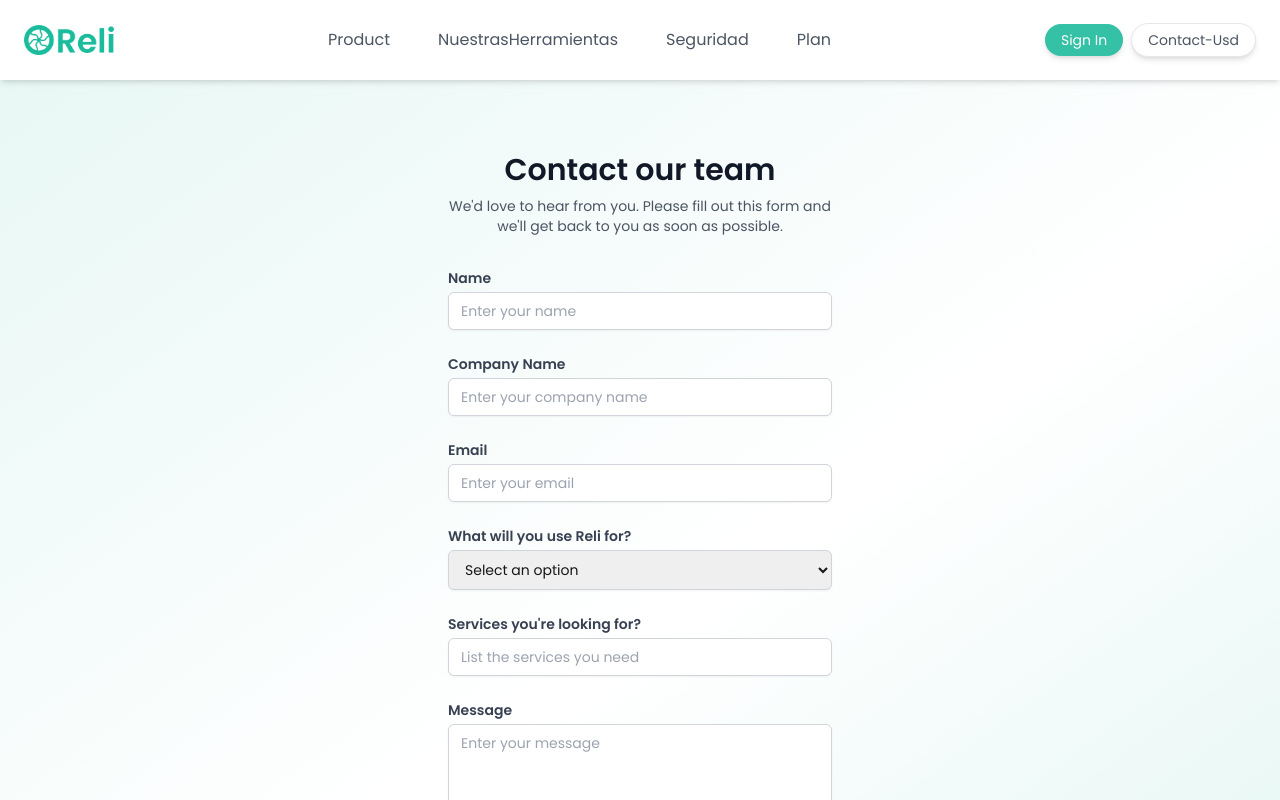
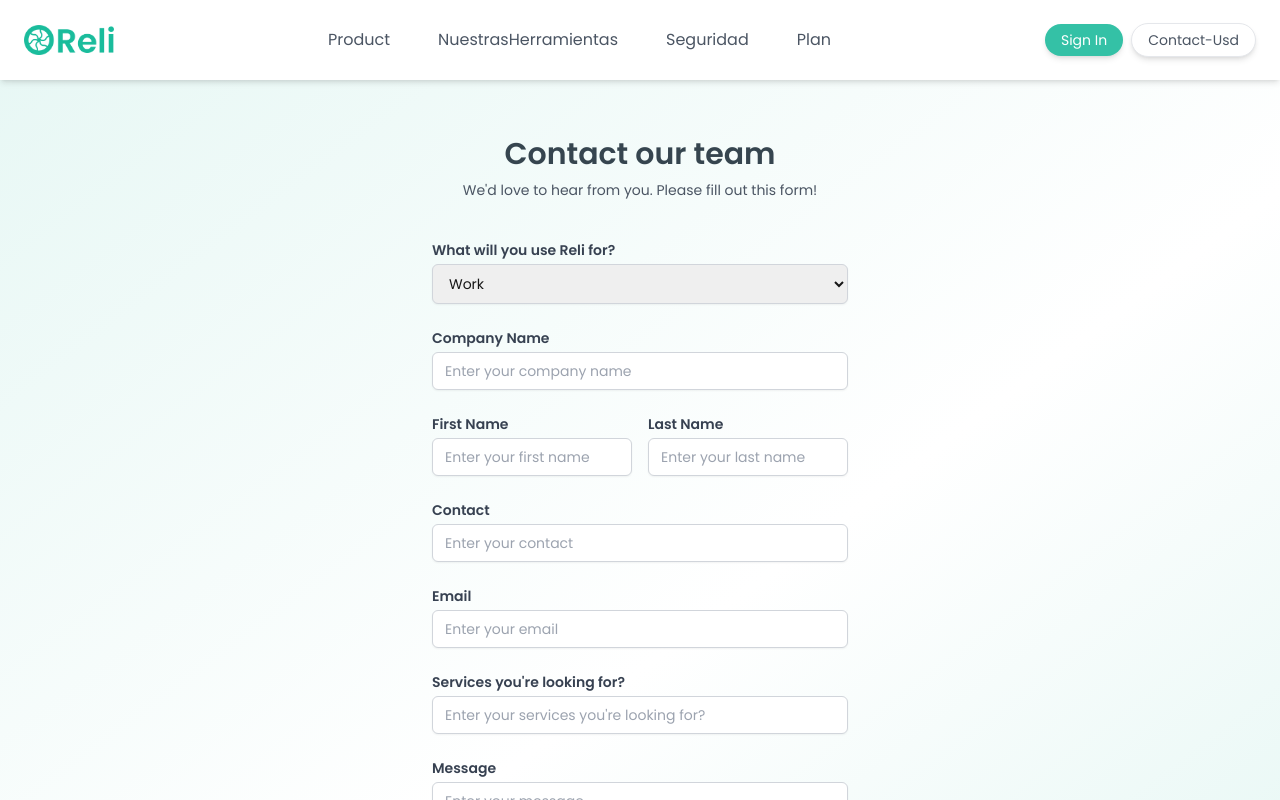
Before and after one commit to MexicaNFT/reliLanding, a Next.js app: page /contact in a window 1280 px wide. Shown: the top 800 px of the page. Built offline with nearby package versions, Linux system fonts and the light colour scheme.

Commit message:
"Refactor ContactForm component to use discriminated union schema with dynamic fields based on usage type"

```diff
--- a/src/app/contact/page.tsx
+++ b/src/app/contact/page.tsx
@@ -1,25 +1,55 @@
 "use client";
 import React, { useState, useEffect } from "react";
-import { useForm } from "react-hook-form";
+import { useForm, SubmitHandler } from "react-hook-form";
 import { zodResolver } from "@hookform/resolvers/zod";
 import * as z from "zod";
 
-const formSchema = z.object({
-  name: z.string().min(2, { message: "Name must be at least 2 characters." }),
-  companyName: z
+const baseSchema = z.object({
+  firstName: z
     .string()
-    .min(2, { message: "Company name must be at least 2 characters." }),
+    .min(2, { message: "First name must be at least 2 characters." }),
+  lastName: z
+    .string()
+    .min(2, { message: "Last name must be at least 2 characters." }),
   email: z.string().email({ message: "Please enter a valid email address." }),
-  usage: z.enum(["Work", "Personal", "Educational"], {
-    required_error: "Please select a usage option.",
-  }),
   services: z
     .string()
     .min(5, { message: "Services must be at least 5 characters." }),
   message: z
     .string()
-    .min(20, { message: "Message must be at least 20 characters." }),
+    .min(10, { message: "Message must be at least 10 characters." }),
 });
+
+const workSchema = baseSchema.extend({
+  usage: z.literal("Work"),
+  companyName: z
+    .string()
+    .min(2, { message: "Company name must be at least 2 characters." }),
+  contact: z
+    .string()
+    .min(5, { message: "Contact must be at least 5 characters." }),
+});
+
+const personalSchema = baseSchema.extend({
+  usage: z.literal("Personal"),
+  contact: z
+    .string()
+    .min(5, { message: "Contact must be at least 5 characters." }),
+});
+
+const educationalSchema = baseSchema.extend({
+  usage: z.literal("Educational"),
+  institutionName: z
+    .string()
+    .min(2, { message: "Institution name must be at least 2 characters." }),
+});
+
+// Combine schemas using discriminated union
+const formSchema = z.discriminatedUnion("usage", [
+  workSchema,
+  personalSchema,
+  educationalSchema,
+]);
 
 type FormData = z.infer<typeof formSchema>;
 
@@ -27,20 +57,26 @@ export default function ContactForm() {
   const [showToast, setShowToast] = useState(false);
   const [hasMounted, setHasMounted] = useState(false);
 
+  const {
+    register,
+    handleSubmit,
+    reset,
+    watch,
+    formState: { errors },
+  } = useForm<FormData>({
+    resolver: zodResolver(formSchema),
+    defaultValues: {
+      usage: "Work",
+    },
+  });
+
+  const usage = watch("usage");
+
   useEffect(() => {
     setHasMounted(true);
   }, []);
 
-  const {
-    register,
-    handleSubmit,
-    reset,
-    formState: { errors },
-  } = useForm<FormData>({
-    resolver: zodResolver(formSchema),
-  });
-
-  const onSubmit = (data: FormData) => {
+  const onSubmit: SubmitHandler<FormData> = (data) => {
     console.log("Form data submitted:", data);
     reset();
     setShowToast(true);
@@ -51,77 +87,48 @@ export default function ContactForm() {
     return null;
   }
 
+  // Adjust `renderField` to handle dynamic field names
+  const renderField = (
+    fieldName: keyof FormData | "companyName" | "institutionName" | "contact",
+    label: string,
+    type: string = "text"
+  ) => {
+    return (
+      <div>
+        <label
+          htmlFor={fieldName}
+          className="block text-sm font-semibold text-gray-700"
+        >
+          {label}
+        </label>
+        <input
+          type={type}
+          id={fieldName}
+          {...register(fieldName as any)}
+          className="mt-1 block w-full px-3 py-2 border border-gray-300 rounded-md shadow-sm focus:outline-none focus:ring-[#1ABC9C] focus:border-[#1ABC9C] sm:text-sm"
+          placeholder={`Enter your ${label.toLowerCase()}`}
+        />
+        {errors[fieldName as keyof FormData] && (
+          <p className="mt-1 text-xs text-red-500">
+            {errors[fieldName as keyof FormData]?.message as string}
+          </p>
+        )}
+      </div>
+    );
+  };
+
   return (
     <div className="min-h-screen bg-gradient-to-br from-[#e6f7f4] via-white via-60% to-[#e6f7f4] flex items-center justify-center px-4 sm:px-6 lg:px-8 pt-[120px]">
-      <div className="w-full max-w-md space-y-8 p-8 rounded-lg">
+      <div className="w-full max-w-md space-y-5 p-4 rounded-lg">
         <div className="text-center">
-          <h2 className="text-3xl font-extrabold text-gray-900">
+          <h2 className="text-3xl font-extrabold text-[#36454F]">
             Contact our team
           </h2>
-          <p className="mt-2 text-sm text-gray-600">
-            We'd love to hear from you. Please fill out this form and we'll get
-            back to you as soon as possible.
+          <p className="mt-2 text-sm text-gray-600 mb-10">
+            We'd love to hear from you. Please fill out this form!
           </p>
         </div>
         <form onSubmit={handleSubmit(onSubmit)} className="space-y-6">
-          <div>
-            <label
-              htmlFor="name"
-              className="block text-sm font-semibold text-gray-700"
-            >
-              Name
-            </label>
-            <input
-              type="text"
-              id="name"
-              {...register("name")}
-              className="mt-1 block w-full px-3 py-2 border border-gray-300 rounded-md shadow-sm focus:outline-none focus:ring-[#1ABC9C] focus:border-[#1ABC9C] sm:text-sm"
-              placeholder="Enter your name"
-            />
-            {errors.name && (
-              <p className="mt-1 text-xs text-red-500">{errors.name.message}</p>
-            )}
-          </div>
-          <div>
-            <label
-              htmlFor="companyName"
-              className="block text-sm font-semibold text-gray-700"
-            >
-              Company Name
-            </label>
-            <input
-              type="text"
-              id="companyName"
-              {...register("companyName")}
-              className="mt-1 block w-full px-3 py-2 border border-gray-300 rounded-md shadow-sm focus:outline-none focus:ring-[#1ABC9C] focus:border-[#1ABC9C] sm:text-sm"
-              placeholder="Enter your company name"
-            />
-            {errors.companyName && (
-              <p className="mt-1 text-xs text-red-500">
-                {errors.companyName.message}
-              </p>
-            )}
-          </div>
-          <div>
-            <label
-              htmlFor="email"
-              className="block text-sm font-semibold text-gray-700"
-            >
-              Email
-            </label>
-            <input
-              type="email"
-              id="email"
-              {...register("email")}
-              className="mt-1 block w-full px-3 py-2 border border-gray-300 rounded-md shadow-sm focus:outline-none focus:ring-[#1ABC9C] focus:border-[#1ABC9C] sm:text-sm"
-              placeholder="Enter your email"
-            />
-            {errors.email && (
-              <p className="mt-1 text-xs text-red-500">
-                {errors.email.message}
-              </p>
-            )}
-          </div>
           <div>
             <label
               htmlFor="usage"
@@ -134,7 +141,6 @@ export default function ContactForm() {
               {...register("usage")}
               className="mt-1 block w-full px-3 py-2 border border-gray-300 rounded-md shadow-sm focus:outline-none focus:ring-[#1ABC9C] focus:border-[#1ABC9C] sm:text-sm"
             >
-              <option value="">Select an option</option>
               <option value="Work">Work</option>
               <option value="Personal">Personal</option>
               <option value="Educational">Educational</option>
@@ -145,26 +151,18 @@ export default function ContactForm() {
               </p>
             )}
           </div>
-          <div>
-            <label
-              htmlFor="services"
-              className="block text-sm font-semibold text-gray-700"
-            >
-              Services you're looking for?
-            </label>
-            <input
-              type="text"
-              id="services"
-              {...register("services")}
-              className="mt-1 block w-full px-3 py-2 border border-gray-300 rounded-md shadow-sm focus:outline-none focus:ring-[#1ABC9C] focus:border-[#1ABC9C] sm:text-sm"
-              placeholder="List the services you need"
-            />
-            {errors.services && (
-              <p className="mt-1 text-xs text-red-500">
-                {errors.services.message}
-              </p>
-            )}
+
+          {usage === "Work" && renderField("companyName", "Company Name")}
+          {usage === "Educational" &&
+            renderField("institutionName", "Institution Name")}
+          <div className="grid grid-cols-1 sm:grid-cols-2 gap-4">
+            {renderField("firstName", "First Name")}
+            {renderField("lastName", "Last Name")}
           </div>
+          {(usage === "Work" || usage === "Personal") &&
+            renderField("contact", "Contact")}
+          {renderField("email", "Email", "email")}
+          {renderField("services", "Services you're looking for?")}
           <div>
             <label
               htmlFor="message"
```
